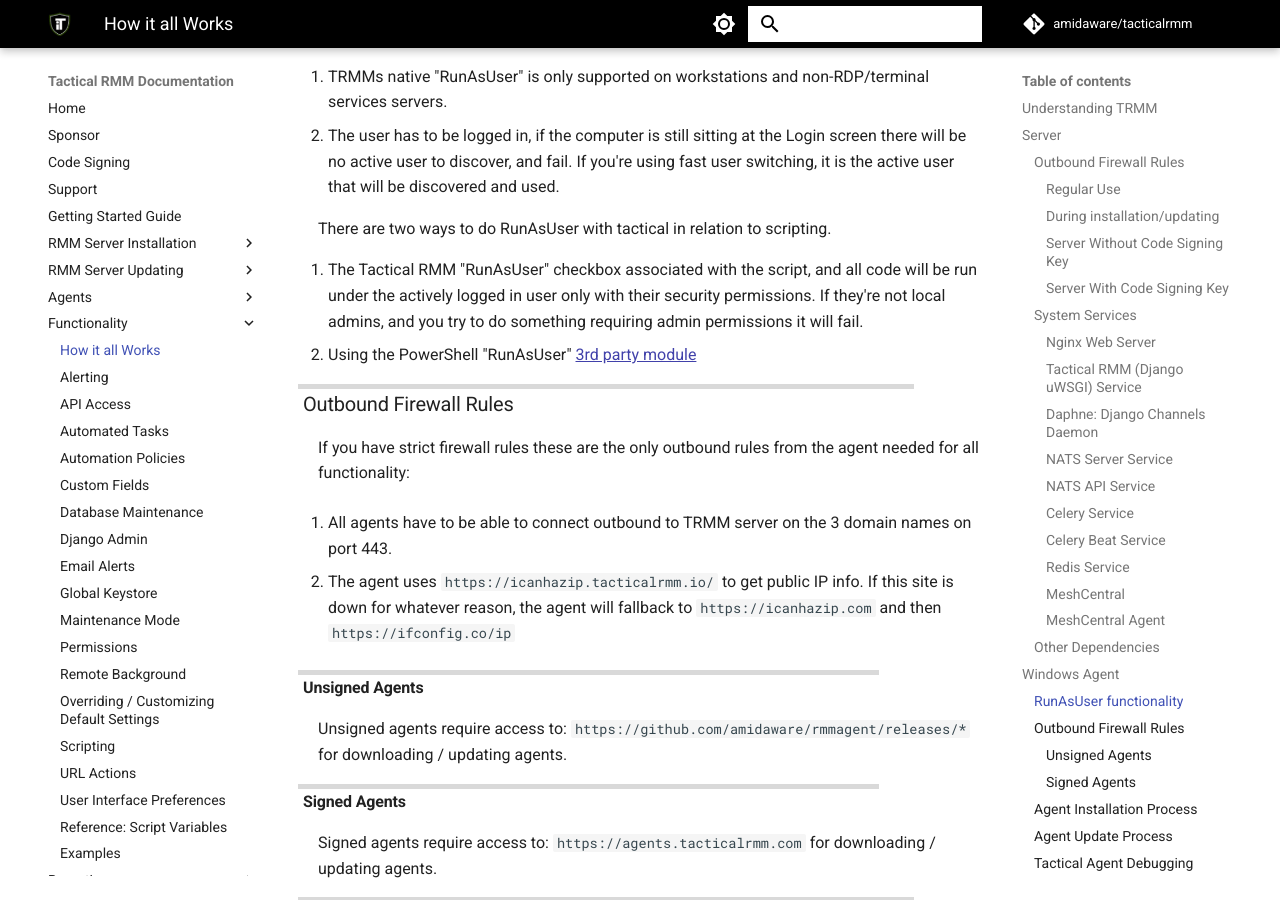
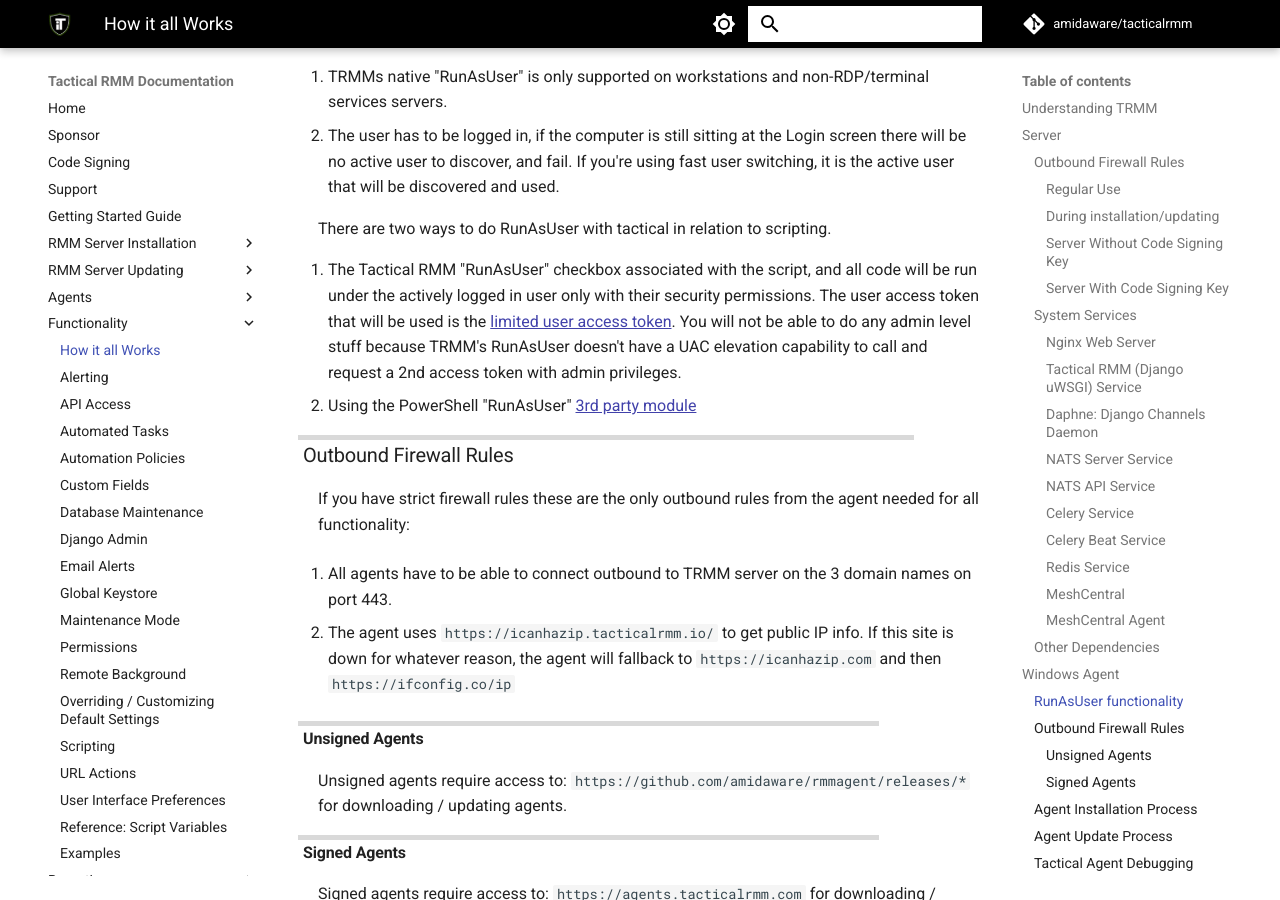
Before and after one commit to amidaware/trmm-docs, an MkDocs documentation site: the page built from docs/howitallworks.md, in a window 1280 px wide and 900 px high, scrolled down 8379 px. Built offline with MkDocs 1.6.1 and Material for MkDocs 9.7.7, drawn with Linux system fonts in a browser that asks for light colours; comment, search, counter and statistics services are not loaded.

Commit message:
Enhancing RunAsUser information about scripting and permissions

```diff
--- a/docs/howitallworks.md
+++ b/docs/howitallworks.md
@@ -507,7 +507,7 @@
 
 There are two ways to do RunAsUser with tactical in relation to scripting.
 
-1. The Tactical RMM "RunAsUser" checkbox associated with the script, and all code will be run under the actively logged in user only with their security permissions. If they're not local admins, and you try to do something requiring admin permissions it will fail.
+1. The Tactical RMM "RunAsUser" checkbox associated with the script, and all code will be run under the actively logged in user only with their security permissions. The user access token that will be used is the [limited user access token](https://learn.microsoft.com/en-us/windows/security/application-security/application-control/user-account-control/how-it-works). You will not be able to do any admin level stuff because TRMM's RunAsUser doesn't have a UAC elevation capability to call and request a 2nd access token with admin privileges.
 2. Using the PowerShell "RunAsUser" [3rd party module](https://github.com/amidaware/community-scripts/blob/da4d615a781d218ed3bec66d56a1530bc7513e16/scripts/Win_RunAsUser_Example.ps1)
 
 ### Outbound Firewall Rules
```
